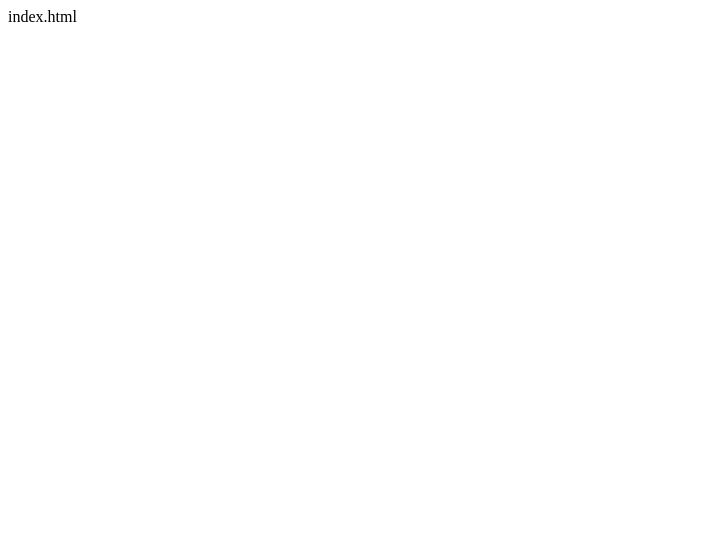
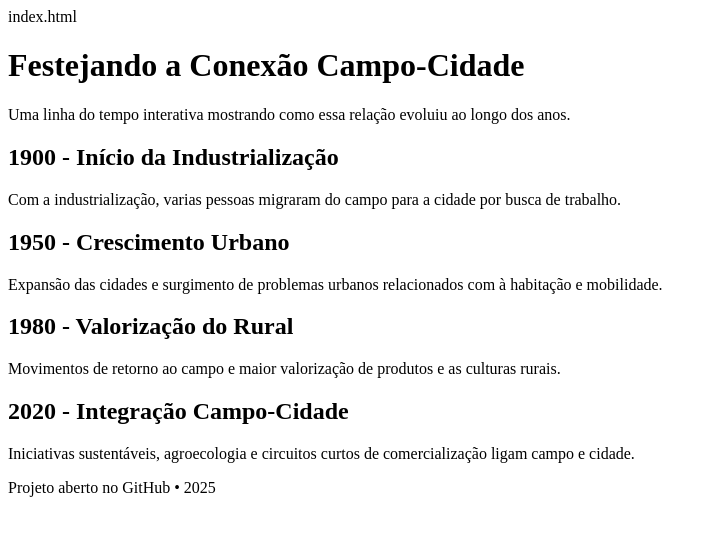
Before and after one commit to jaqueline456/projeto-agrinho, a plain HTML site: page index.html in a window 1280 px wide. Shown: the whole page, without its empty margins (0-717 px from the left). Drawn offline with Linux system fonts and the light colour scheme.

Commit message:
Update index.html

```diff
--- a/index.html
+++ b/index.html
@@ -1 +1,51 @@
 index.html
+
+<!DOCTYPE html>
+<html lang="pt-BR">
+<head>
+  <meta charset="UTF-8" />
+  <meta name="viewport" content="width=device-width, initial-scale=1.0"/>
+  <title>Linha do Tempo: Campo e Cidade</title>
+  <link rel="stylesheet" href="style.css"/>
+</head>
+<body>
+  <header>
+    <h1>Festejando a Conexão Campo-Cidade</h1>
+    <p>Uma linha do tempo interativa mostrando como essa relação evoluiu ao longo dos anos.</p>
+  </header>
+
+  <main class="timeline">
+    <section class="event">
+      <div class="content">
+        <h2>1900 - Início da Industrialização</h2>
+        <p>Com a industrialização, varias pessoas migraram do campo para a cidade por busca de trabalho.</p>
+      </div>
+    </section>
+
+    <section class="event">
+      <div class="content">
+        <h2>1950 - Crescimento Urbano</h2>
+        <p>Expansão das cidades e surgimento de problemas urbanos relacionados com à habitação e mobilidade.</p>
+      </div>
+    </section>
+
+    <section class="event">
+      <div class="content">
+        <h2>1980 - Valorização do Rural</h2>
+        <p>Movimentos de retorno ao campo e maior valorização de produtos e as culturas rurais.</p>
+      </div>
+    </section>
+
+    <section class="event">
+      <div class="content">
+        <h2>2020 - Integração Campo-Cidade</h2>
+        <p>Iniciativas sustentáveis, agroecologia e circuitos curtos de comercialização ligam campo e cidade.</p>
+      </div>
+    </section>
+  </main>
+
+  <footer>
+    <p>Projeto aberto no GitHub • 2025</p>
+  </footer>
+</body>
+</html>
```
